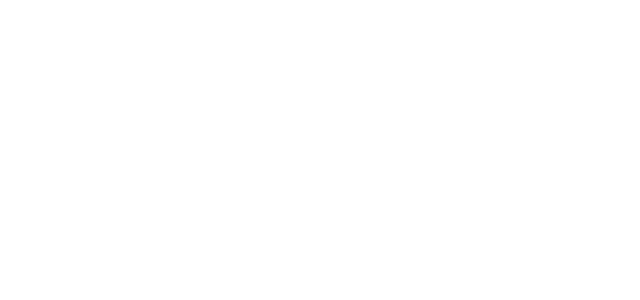
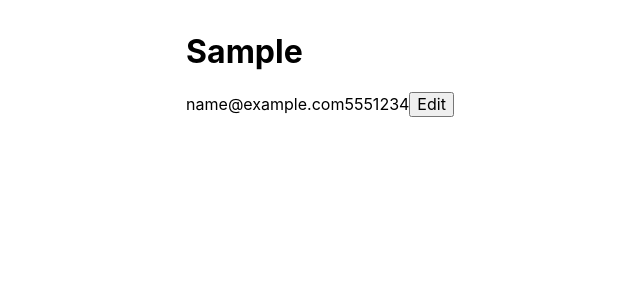
Before and after one commit to LBirkinshaw-Doyle/cv-project, a React (Create React App) app: page / in a window 1280 px wide. Both pictures are taken after typing "Sample", "name@example.com", "5551234" into the empty fields and a click on the input "Submit". Shown: the top 300 px of the page, without its empty margins (320-960 px from the left). Built offline with nearby package versions, Linux system fonts and the light colour scheme; the HTML template or start-up script is replaced by a standard one.

Commit message:
add GeneralInfoDisplay component to display general info and edit button to allow edits

```diff
--- a/src/components/GeneralInfoDisplay.js
+++ b/src/components/GeneralInfoDisplay.js
@@ -4,9 +4,21 @@
   constructor(props) {
     super(props);
     this.state = {};
+    this.handleEdit = this.handleEdit.bind(this);
+  }
+  handleEdit(event) {
+    event.preventDefault();
+    this.props.toggleEdit(event);
   }
   render() {
-    return <div></div>;
+    return (
+      <form onSubmit={this.handleSubmit}>
+        <h1 id="general-info-name">{this.props.name}</h1>
+        <span id="general-info-email">{this.props.email}</span>
+        <span id="general-info-phone">{this.props.phoneNumber}</span>
+        <button onClick={this.handleEdit}>Edit</button>
+      </form>
+    );
   }
 }
 
```
